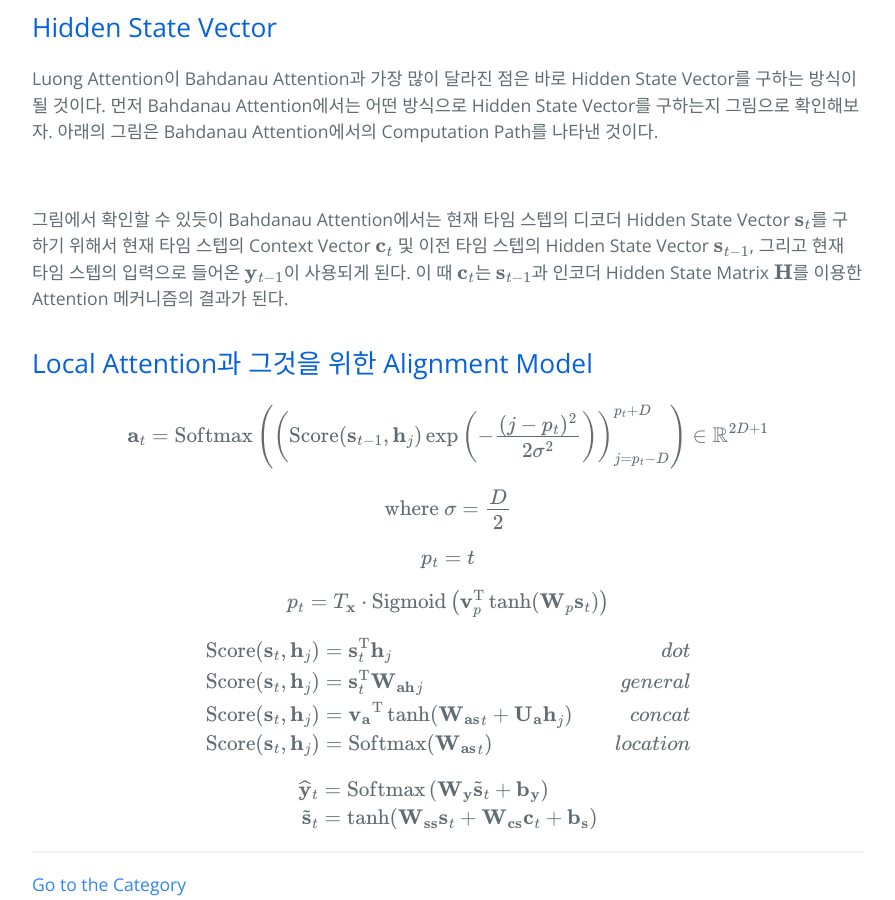
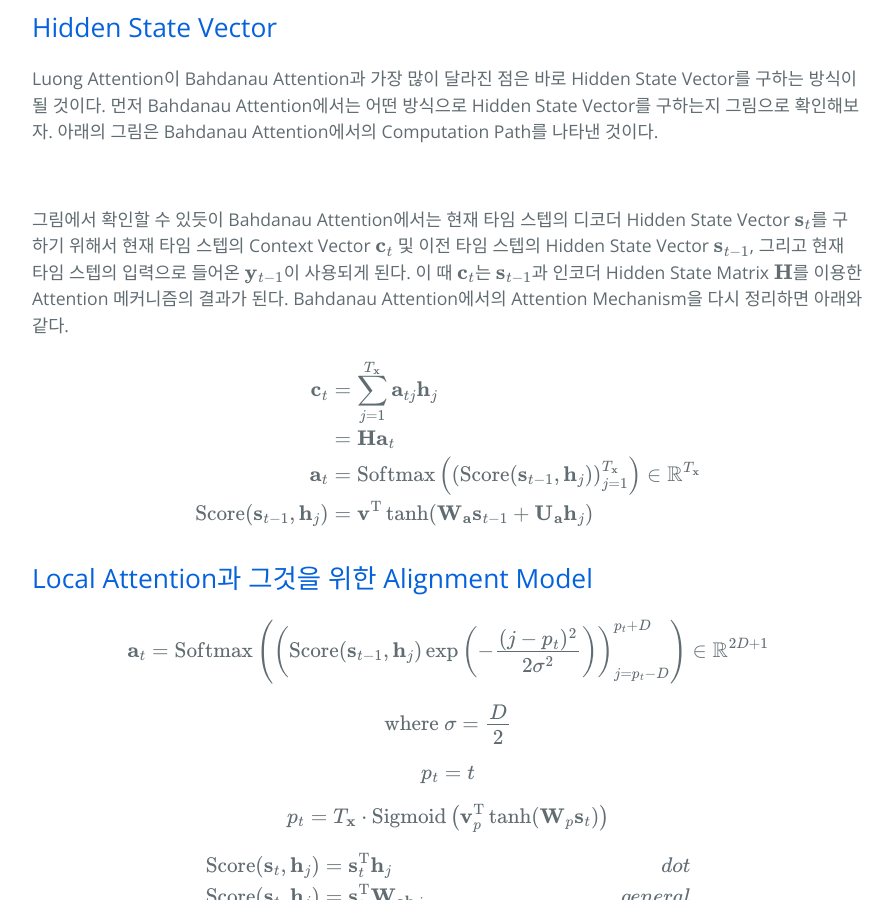
Before and after one commit to hcnoh/hcnoh.github.io, a Jekyll site: the page built from _posts/2019-01-01-luong-attention.md, in a window 1280 px wide and 900 px high, scrolled down 1340 px. Shown: the whole window, without its empty margins (192-1087 px from the left). Built offline with Jekyll 4.4.1, drawn with Linux system fonts in a browser that asks for light colours; formulas are drawn with MathJax 3; comment, search, counter and statistics services are not loaded.

Commit message:
Update 2019-01-01-luong-attention.md

```diff
--- a/_posts/2019-01-01-luong-attention.md
+++ b/_posts/2019-01-01-luong-attention.md
@@ -40,7 +40,17 @@ Luong Attention이 Bahdanau Attention과 가장 많이 달라진 점은 바로 H
 
 ![](/assets/img/2019-01-01-luong-attention/01.png)
 
-그림에서 확인할 수 있듯이 Bahdanau Attention에서는 현재 타임 스텝의 디코더 Hidden State Vector $$\mathbf{s}_t$$를 구하기 위해서 현재 타임 스텝의 Context Vector $$\mathbf{c}_t$$ 및 이전 타임 스텝의 Hidden State Vector $$\mathbf{s}_{t-1}$$, 그리고 현재 타임 스텝의 입력으로 들어온 $$\mathbf{y}_{t-1}$$이 사용되게 된다. 이 때 $$\mathbf{c}_t$$는 $$\mathbf{s}_{t-1}$$과 인코더 Hidden State Matrix $$\mathbf{H}$$를 이용한 Attention 메커니즘의 결과가 된다.
+그림에서 확인할 수 있듯이 Bahdanau Attention에서는 현재 타임 스텝의 디코더 Hidden State Vector $$\mathbf{s}_t$$를 구하기 위해서 현재 타임 스텝의 Context Vector $$\mathbf{c}_t$$ 및 이전 타임 스텝의 Hidden State Vector $$\mathbf{s}_{t-1}$$, 그리고 현재 타임 스텝의 입력으로 들어온 $$\mathbf{y}_{t-1}$$이 사용되게 된다. 이 때 $$\mathbf{c}_t$$는 $$\mathbf{s}_{t-1}$$과 인코더 Hidden State Matrix $$\mathbf{H}$$를 이용한 Attention 메커니즘의 결과가 된다. Bahdanau Attention에서의 Attention Mechanism을 다시 정리하면 아래와 같다.
+
+$$
+\begin{align*}
+\mathbf{c}_t
+& = \sum_{j=1}^{T_{\mathbf{x}}} \mathbf{a}_{tj}\mathbf{h}_j \\
+& = \mathbf{H} \mathbf{a}_t \\
+\mathbf{a}_t & = \text{Softmax}\left(\left(\text{Score}(\mathbf{s}_{t-1}, \mathbf{h}_j)\right)_{j=1}^{T_{\mathbf{x}}}\right) \in \mathbb{R}^{T_{\mathbf{x}}} \\
+\text{Score}(\mathbf{s}_{t-1}, \mathbf{h}_j) & = \mathbf{v}^\text{T}\tanh (\mathbf{W_a}\mathbf{s}_{t-1} + \mathbf{U_a}\mathbf{h}_j)
+\end{align*}
+$$
 
 ## Local Attention과 그것을 위한 Alignment Model
 
```
